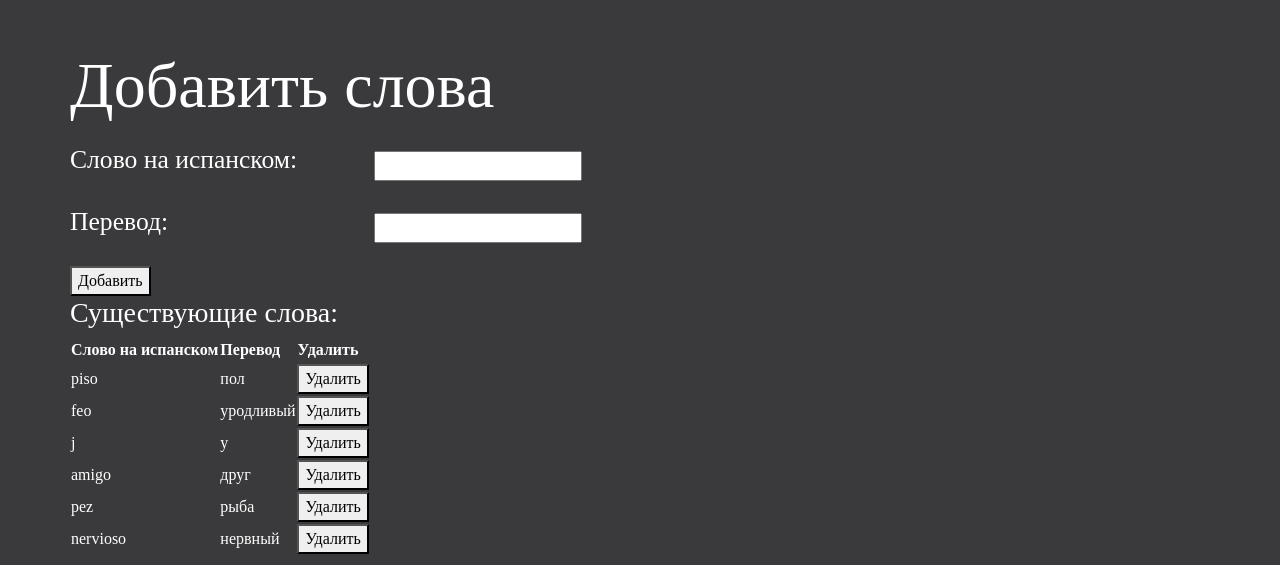
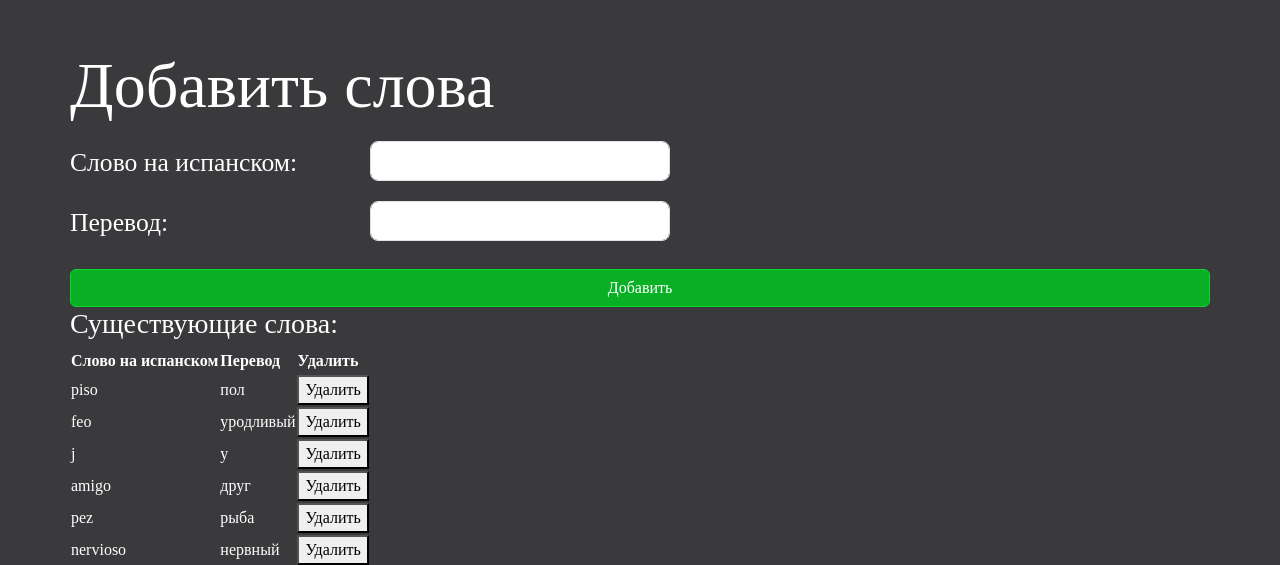
Before and after one commit to tanya-belanova/my_site, a Django app: page /add_words/ in a window 1280 px wide. Shown: the part 95-660 px from the top of the page. Run offline with Django 5.2, Linux system fonts and the light colour scheme; data comes from the database, SQL or seed files in the repository; some libraries are stand-ins or nearby versions.

Commit message:
изменен стиль форм для ввода в add_words

```diff
--- a/my_project/my_site/forms.py
+++ b/my_project/my_site/forms.py
@@ -5,6 +5,10 @@ class WordForm(forms.ModelForm):
     class Meta:
         model = WordCard
         fields = ('spanish_word', 'russian_translation')
+        widgets = {
+            'spanish_word': forms.TextInput(attrs={'class': 'form-control rounded-3 add-word-input'}),
+            'russian_translation': forms.TextInput(attrs={'class': 'form-control rounded-3 add-word-input'})
+        }
 
 class LearnWordsForm(forms.Form):
     num_words = forms.IntegerField(
--- a/my_project/static/custom.css
+++ b/my_project/static/custom.css
@@ -55,8 +55,8 @@ h2 {
 }
 
 .form-control {
-    height: 40px !important;
-    width: 100px !important;
+    height: 40px!important;
+    width: 100px ;
     font-size: 20px;
     margin-bottom: 20px;
 }
@@ -130,3 +130,10 @@ input[type="number" i] {
     background: transparent;
     box-shadow: none;
 }
+
+.add-word-input {
+    height: 40px !important;
+    width: 600px !important;
+    font-size: 20px;
+    margin-bottom: 20px;
+}
--- a/my_project/templates/add_words.html
+++ b/my_project/templates/add_words.html
@@ -4,11 +4,11 @@
     <h2>Добавить слова</h2>
     <form method="post" id="add-form" novalidate>
         {% csrf_token %}
-        <div class="d-flex flex-column gap-2 py-2">
+        <div class="d-flex flex-column py-2">
             <div class="d-flex justify-content-start align-items-center">
                 <p style="font-size: 1.6em; width: 300px;" class="lead">Слово на испанском:</p>
-                <div class="ms-1 form-floating mb-1 w-50">
-                    {{ form.spanish_word }}
+                <div class="ms-10">
+                    <input type="text" id="spanish_word" name="spanish_word" class="form-control rounded-3" style="width: 300px !important;" autocomplete="off">
                     {% if form.spanish_word.errors %}
                         {% for error in form.spanish_word.errors %}
                             <span class="error-message">{{ error }}</span>
@@ -18,8 +18,8 @@
             </div>
             <div class="d-flex justify-content-start align-items-center">
                 <p style="font-size: 1.6em; width: 300px;" class="lead">Перевод:</p>
-                <div class="ms-1 form-floating mb-1 w-50">
-                    {{ form.russian_translation }}
+                <div class="ms-10">
+                    <input type="text" id="russian_translation" name="russian_translation" class="form-control rounded-3" style="width: 300px !important;" autocomplete="off">
                     {% if form.russian_translation.errors %}
                         {% for error in form.russian_translation.errors %}
                             <span class="error-message">{{ error }}</span>
@@ -28,11 +28,8 @@
                 </div>
             </div>
         </div>
-        <button type="submit" name="add_word">Добавить</button>
+        <button type="submit" name="add_word" class="btn btn-primary w-100">Добавить</button>
     </form>
-
-
-
 
     <h3>Существующие слова:</h3>
     <table>
--- a/my_project/templates/learn_words.html
+++ b/my_project/templates/learn_words.html
@@ -27,7 +27,6 @@
                     </form>
                 </div>
             </div>
-
             {% else %}
             <h2>Введите перевод всех слов!</h2>
             <div class="d-flex gap-5 justify-content-start py-2">
```
